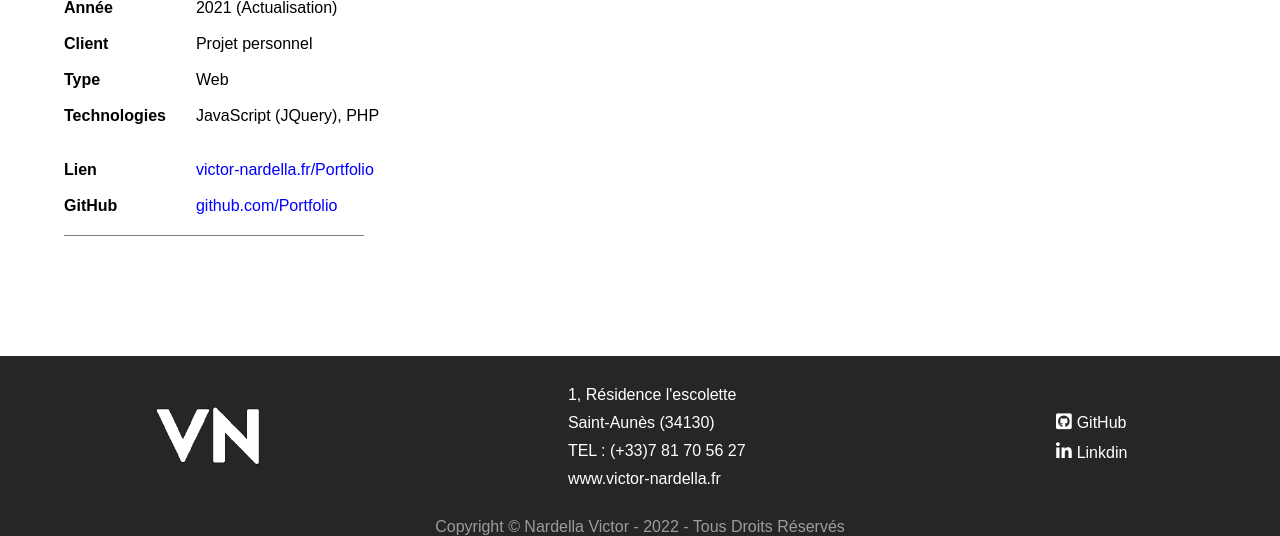
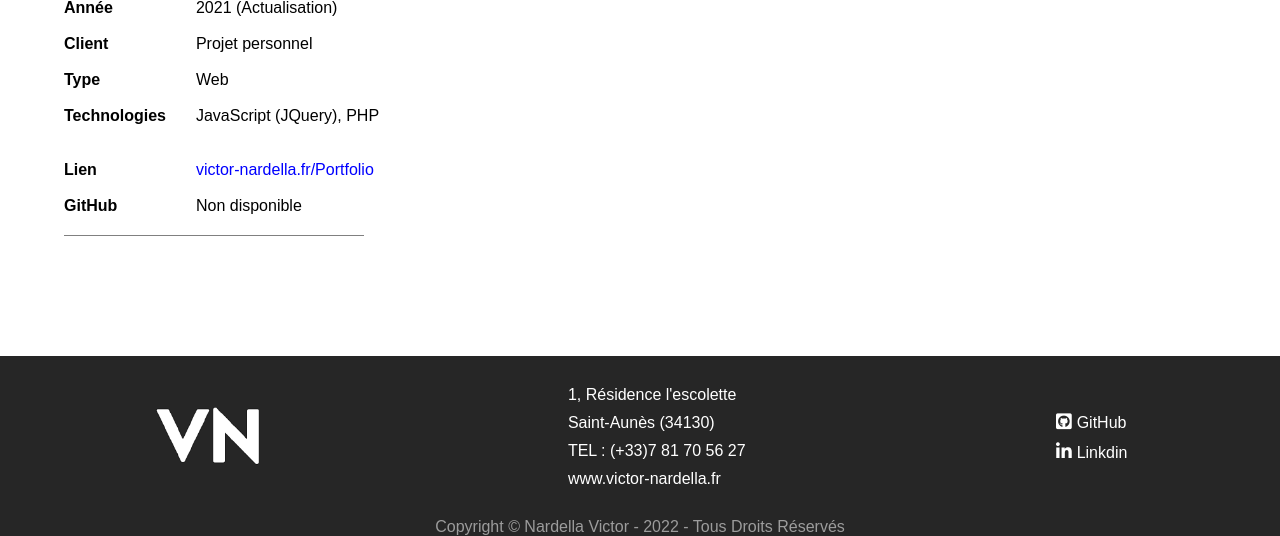
Before and after one commit to Nardel34/Portfolio, a PHP site: page /projet_portfolio.php in a window 1280 px wide. Shown: the part 1584-2120 px from the top of the page. Run offline with PHP 8.4, Linux system fonts and the light colour scheme.

Commit message:
Modif rédaction

```diff
--- a/projet_bea.php
+++ b/projet_bea.php
@@ -43,7 +43,7 @@
                     Concours<br><br>
                     Logiciel (sur mesure)<br><br>
                     C#, Librairy de lecture Json<br><br><br>
-                    --<br><br>
+                    Non disponible<br><br>
                     <a href="https://github.com/Nardel34/Gestion_Audits" target="_blank" rel="noopener">github.com/Gestion_Audits</a>
                 </p>
             </div>
--- a/projet_portfolio.php
+++ b/projet_portfolio.php
@@ -44,7 +44,7 @@
                     Web<br><br>
                     JavaScript (JQuery), PHP<br><br><br>
                     <a href="#" target="_blank" rel="noopener">victor-nardella.fr/Portfolio</a><br><br>
-                    <a href="https://github.com/Nardel34/Portfolio" target="_blank" rel="noopener">github.com/Portfolio</a>
+                    Non disponible
                 </p>
             </div>
             <div class="line_projet"></div>
```
